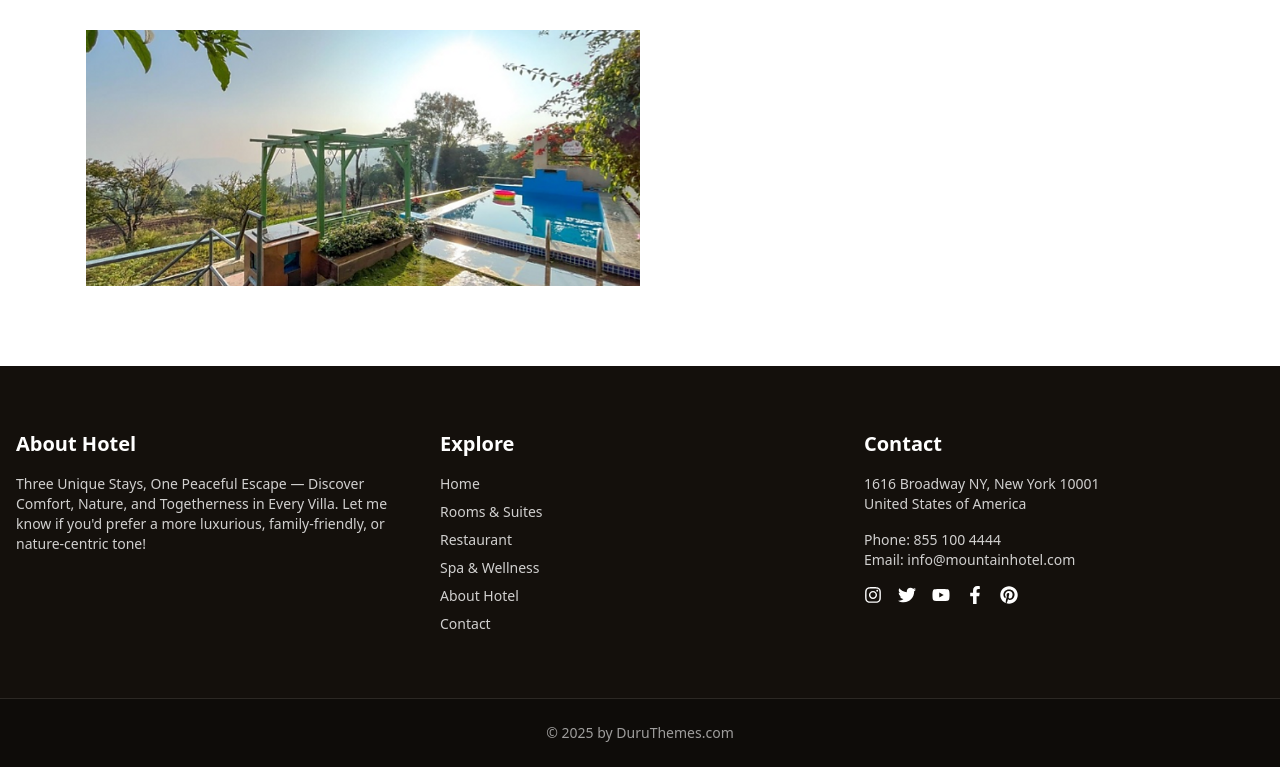
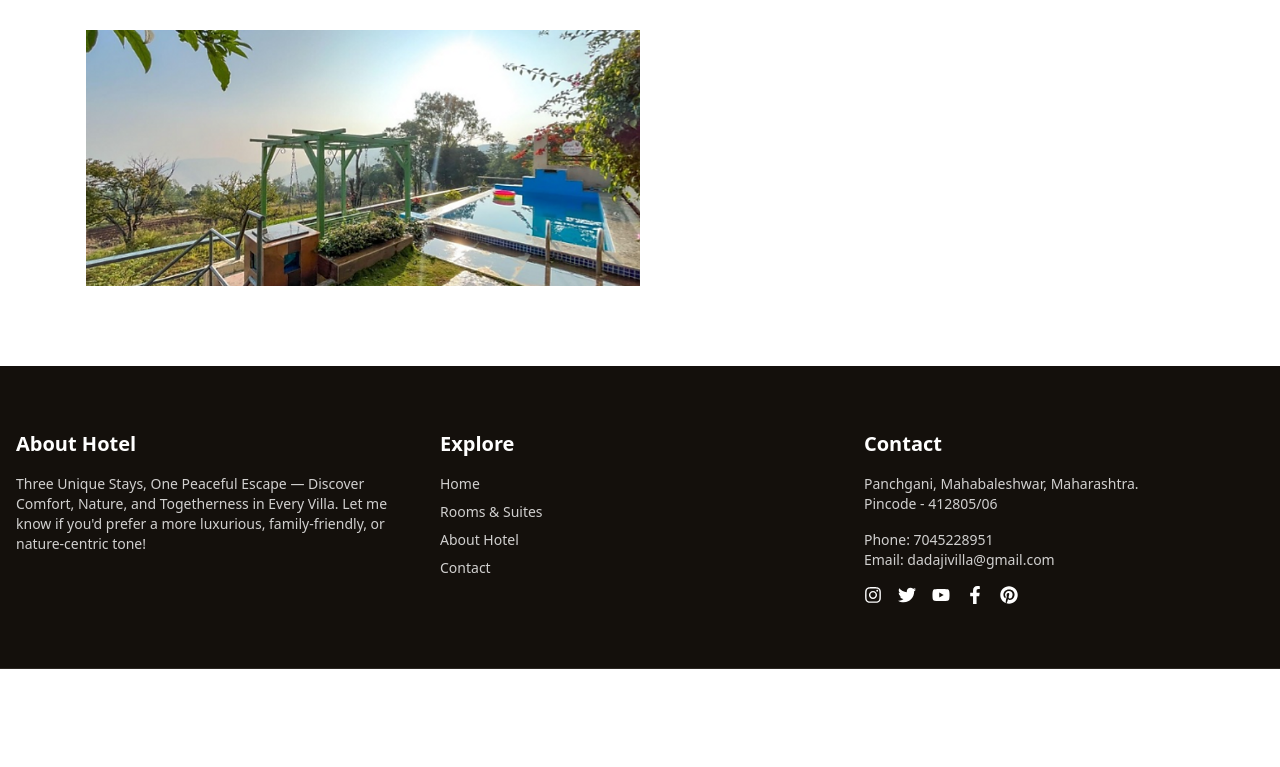
Before and after one commit to prafulpatil9966/dadaji-villa, a Next.js app: page /citrine in a window 1280 px wide. Shown: the part 1586-2353 px from the top of the page. After the commit the page ends 2255 px from the top, so only its background shows below. Built offline with nearby package versions, Linux system fonts and the light colour scheme.

Commit message:
added changes

```diff
--- a/src/app/components/footer.tsx
+++ b/src/app/components/footer.tsx
@@ -44,9 +44,7 @@ const Footer = () => {
             <ul className="space-y-2 text-sm text-white/80">
               {[
                 { name: 'Home', href: '/' },
-                { name: 'Rooms & Suites', href: '/rooms' },
-                { name: 'Restaurant', href: '/restaurant' },
-                { name: 'Spa & Wellness', href: '/spa-wellness' },
+                { name: 'Rooms & Suites', href: '#rooms' },
                 { name: 'About Hotel', href: '/about' },
                 { name: 'Contact', href: '/contact' },
               ].map((link) => (
@@ -68,11 +66,11 @@ const Footer = () => {
           >
             <h3 className="text-xl font-semibold mb-4">Contact</h3>
             <p className="text-sm text-white/80 mb-4">
-              1616 Broadway NY, New York 10001<br />
-              United States of America
+              Panchgani, Mahabaleshwar, Maharashtra.<br />
+              Pincode - 412805/06
             </p>
-            <p className="text-sm text-white/80">Phone: 855 100 4444</p>
-            <p className="text-sm text-white/80">Email: info@mountainhotel.com</p>
+            <p className="text-sm text-white/80">Phone: 7045228951</p>
+            <p className="text-sm text-white/80">Email: dadajivilla@gmail.com</p>
             <div className="flex items-center space-x-4 mt-4 text-lg">
               <a href="#"><FaInstagram className="hover:text-[#91765a] transition" /></a>
               <a href="#"><FaTwitter className="hover:text-[#91765a] transition" /></a>
@@ -85,11 +83,11 @@ const Footer = () => {
       </div>
 
       {/* Bottom Section */}
-      <div className="bg-[#0e0c09] py-6">
+      {/* <div className="bg-[#0e0c09] py-6">
         <div className="max-w-7xl mx-auto px-4 text-center text-sm text-white/60">
           © {new Date().getFullYear()} by <a href="#" className="hover:text-[#91765a]">DuruThemes.com</a>
         </div>
-      </div>
+      </div> */}
     </footer>
   );
 };
--- a/src/app/components/global-ui/GallerySection/GallerySection.tsx
+++ b/src/app/components/global-ui/GallerySection/GallerySection.tsx
@@ -97,7 +97,7 @@ export default function GallerySection({ images }: GallerySectionProps) {
                     <div className="text-center mt-6">
                         <button
                             onClick={handleViewMore}
-                            className="px-6 py-2 bg-gray-800 text-white rounded-md hover:bg-gray-700 transition"
+                            className="px-6 py-2 bg-[#b19777] text-white rounded-md hover:bg-gray-700 transition"
                         >
                             View More
                         </button>
--- a/src/app/components/global-ui/HeroButton/HeroButton.tsx
+++ b/src/app/components/global-ui/HeroButton/HeroButton.tsx
@@ -14,7 +14,7 @@ const HeroButton: React.FC<ButtonProps> = ({ href, children, className, onClick
       <a
         href={href}
         onClick={onClick}  // attach onClick here
-        className={`hero-section-button font-bold bg-transparent text-[#fff] px-[15px] py-[10px] md:px-[25px] md:py-[15px] m-0 relative text-[11px] lg:text-[12px] border border-solid border-white uppercase tracking-[1px] ${className}`}
+        className={`hero-section-button font-bold bg-transparent text-[#fff] px-[20px] py-[15px] md:px-[25px] md:py-[15px] m-0 relative text-[11px] lg:text-[12px] border border-solid border-white uppercase tracking-[1px] ${className}`}
       >
         {children}
       </a>
--- a/src/app/components/home/AboutSection/AboutSection.tsx
+++ b/src/app/components/home/AboutSection/AboutSection.tsx
@@ -7,7 +7,7 @@ import './AboutSection.scss'
 const AboutSection = () => {
     return (
         <>
-            <section className="home-about-section py-30 md:pb-40  bg-[#f5eee7]">
+            <section className="home-about-section py-30 md:pb-40  bg-[#f5eee7]" id="about">
                 <div className="container mx-auto px-4">
                     <div className="flex flex-col lg:flex-row items-center gap-12">
                         {/* Left Column */}
--- a/src/app/components/home/HeroSection/HeroSection.tsx
+++ b/src/app/components/home/HeroSection/HeroSection.tsx
@@ -4,6 +4,7 @@ import { motion } from 'framer-motion';
 import { useEffect, useRef, useState } from 'react';
 import './HeroSection.scss'
 import HeroButton from '../../global-ui/HeroButton/HeroButton';
+import { TiArrowDown } from "react-icons/ti";
 
 const HeroSection = () => {
     const [isClient, setIsClient] = useState(false);
@@ -12,9 +13,12 @@ const HeroSection = () => {
     useEffect(() => setIsClient(true), []);
     const videoRef = useRef<HTMLVideoElement>(null);
     console.log(videoRef);
-    const scrollToSectionWithOffset = (id: string, offset = 90) => {
+    const scrollToSectionWithOffset = (id: string) => {
         const element = document.getElementById(id);
         if (!element) return;
+
+        const isMobile = window.innerWidth < 768; // Tailwind's md breakpoint
+        const offset = isMobile ? 70 : 90;
 
         const elementPosition = element.getBoundingClientRect().top + window.pageYOffset;
         const offsetPosition = elementPosition - offset;
@@ -64,13 +68,14 @@ const HeroSection = () => {
                     <h2 className="text-3xl md:text-5xl font-bold leading-tight mb-2 Outfit-700">
                         A Unique Mountain Villa
                     </h2>
-                    <h4 className="text-lg md:text-xl font-light Outfit-300">
+                    <h4 className="text-md py-2 md:text-xl font-light Outfit-300">
                         Nestled in Nature, Designed for Rest - Explore Three Stays, One Soulful Journey.
                     </h4>
                     <HeroButton
                         onClick={(e) => {
                             e.preventDefault();  // Prevent default anchor jump
-                            scrollToSectionWithOffset('rooms', 90);
+                            scrollToSectionWithOffset('rooms');
+
                         }}
                         href="">Rooms & Villa</HeroButton>
                 </motion.div>
@@ -78,16 +83,20 @@ const HeroSection = () => {
 
             {/* Scroll-down arrow */}
             {isClient && (
-                <motion.div
-                    initial={{ y: 0 }}
-                    animate={{ y: [0, 10, 0] }}
-                    transition={{ repeat: Infinity, duration: 2 }}
-                    className="absolute bottom-6 w-full flex justify-center"
-                >
-                    <a href="#about" className="text-white text-2xl">
-                        ↓
-                    </a>
-                </motion.div>
+                <div className="absolute bottom-10 w-full text-center z-10">
+                    <motion.a
+                        href="#about"
+                        data-scroll-nav="1"
+                        initial={{ y: 0 }}
+                        animate={{ y: [0, 15, 0] }}
+                        transition={{ duration: 2, repeat: Infinity }}
+                        className="hidden md:flex items-center m-auto w-12 h-12 leading-[50px] text-white text-lg border border-white/50 rounded-full hover:border-white relative"
+                    >
+                        <TiArrowDown className="mx-auto text-white text-xl" />
+                    </motion.a>
+
+                </div>
+
             )}
         </header>
     );
```
